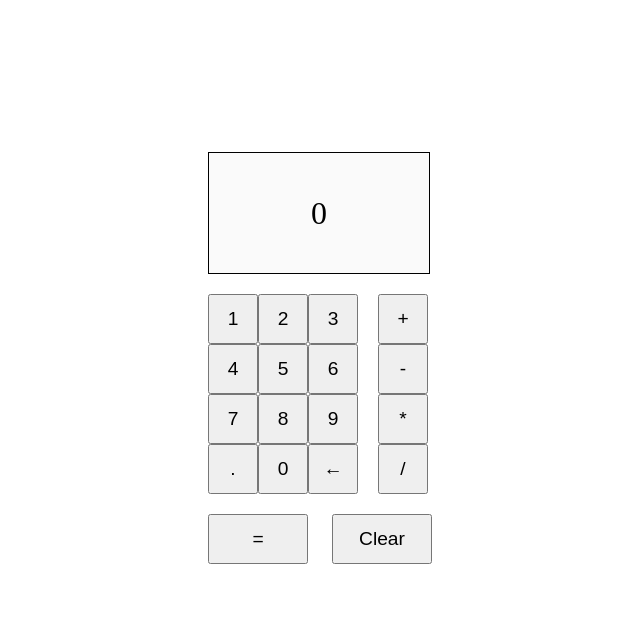
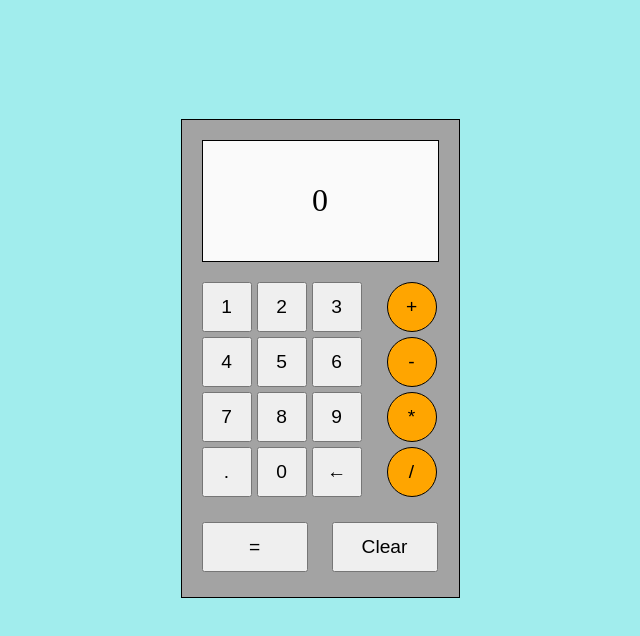
Before and after one commit to djcrago/calculator, a plain HTML site: page index.html in a window 1280 px wide. Shown: the whole page, without its empty margins (320-960 px from the left). Drawn offline with Linux system fonts and the light colour scheme.

Commit message:
Add some more color and css

```diff
--- a/index.html
+++ b/index.html
@@ -20,7 +20,7 @@
                     <button id="7" class="number">7</button>
                     <button id="8" class="number">8</button>
                     <button id="9" class="number">9</button>
-                    <button id="decimal">.</button>
+                    <button id="decimal" class="number">.</button>
                     <button id="0" class="number">0</button>
                     <button id="backspace">←</button>
                 </div>
--- a/style.css
+++ b/style.css
@@ -4,6 +4,7 @@ body {
     justify-content: center;
     align-items: center;
     height: 700px;
+    background-color: rgba(114, 229, 229, 0.667);
 }
 
 #container,
@@ -12,10 +13,18 @@ body {
     flex-direction: column;
 }
 
+#container {
+    border: 1px solid black;
+    background-color: rgb(163, 163, 163);
+    padding: 20px;
+}
+
 button {
     font-size: larger;
     width: 50px;
     height: 50px;
+    cursor: pointer;
+    margin-bottom: 5px;
 }
 
 #display {
@@ -23,7 +32,7 @@ button {
     justify-content: center;
     align-items: center;
     flex-basis: 100px;
-    width: 200px;
+    width: 215px;
     border: 1px solid black;
     background-color: rgb(250, 250, 250);
     font-size: xx-large;
@@ -38,13 +47,23 @@ button {
 #numbers {
     display: flex;
     flex-wrap: wrap;
-    width: 150px;
+    width: 165px;
     margin-right: 20px;
+}
+
+.number {
+    margin-right: 5px;
+}
+
+.operator {
+    background-color: orange;
+    border: 1px solid black;
+    border-radius: 50%;
 }
 
 #equals,
 #clear {
-    width: 100px;
+    width: 106px;
     height: 50px;
 }
 
```
